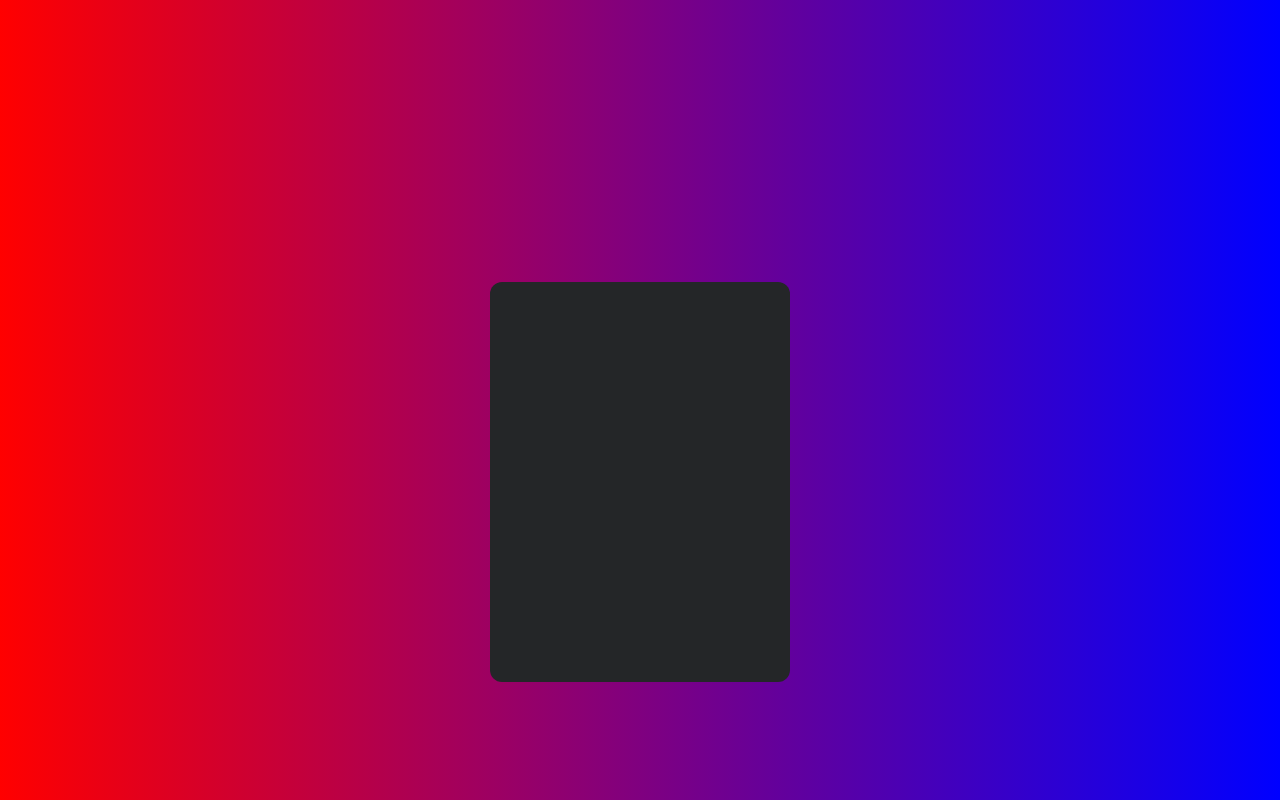
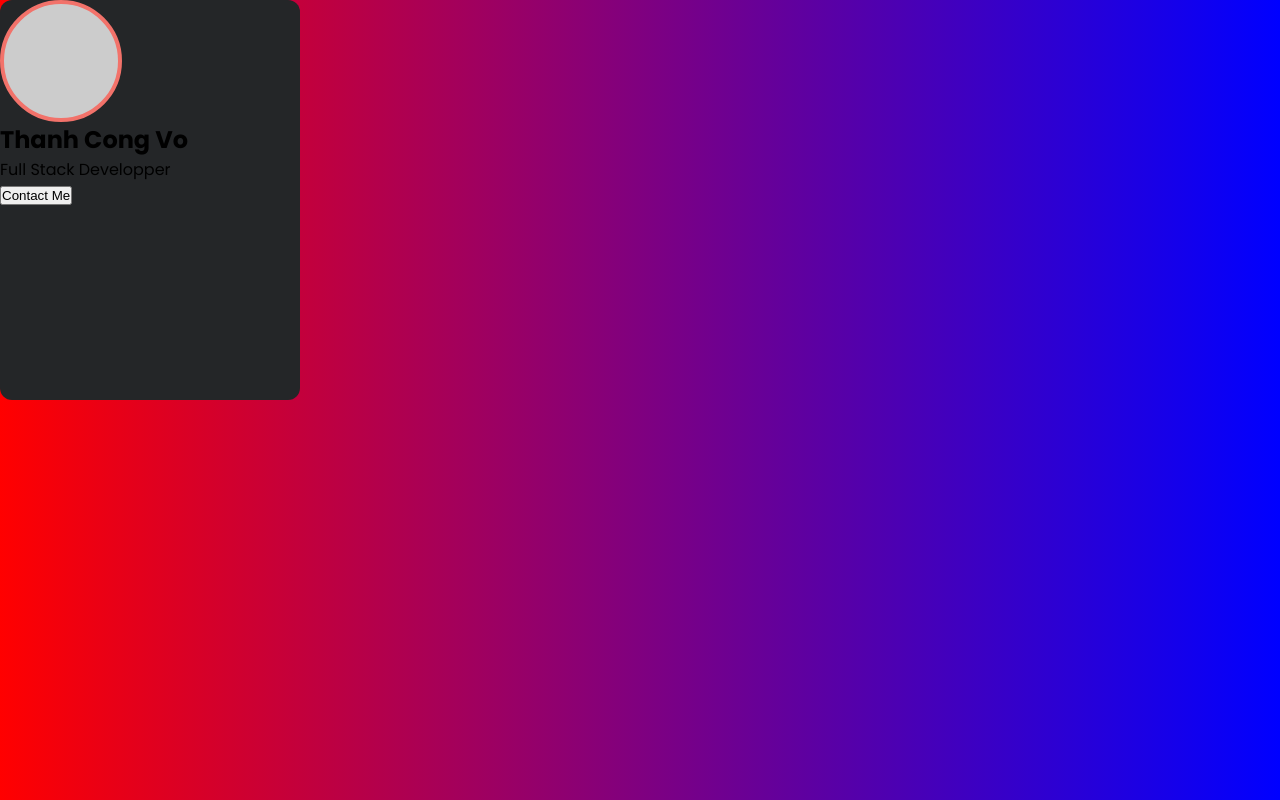
Before and after one commit to thanhvo-uparis/profile-card, a plain HTML site: page index.html in a window 1280 px wide. Shown: the top 800 px of the page. Drawn offline with Linux system fonts and the light colour scheme.

Commit message:
first commit

```diff
--- a/index.html
+++ b/index.html
@@ -12,11 +12,10 @@
         <div class="card_img">
             <span class="card-img-circle"></span>
         </div>
-        <div class="card_name"></div>
-        <div class="card_domain"></div>
-        <div class="card_media"></div>
-        <div class="card_btn"></div>
-
+        <h2>Thanh Cong Vo</h2>
+        <p>Full Stack Developper</p>
+        <div class="card_social"></div>
+        <button>Contact Me</button>
     </div>
 
 </body>
--- a/style.css
+++ b/style.css
@@ -1,4 +1,8 @@
 @import url('https://fonts.googleapis.com/css2?family=Poppins:ital,wght@0,100;0,200;0,300;0,400;0,500;0,600;0,700;1,100;1,200;1,400&display=swap');
+
+:root {
+    --primary-color: #f2726a;
+}
 
 * {
     padding: 0;
@@ -20,20 +24,16 @@ body {
     width: 300px;
     height: 400px;
     background-color: #242628;
-    margin: 282px auto;
     border-radius: 12px;
+    /* margin: 282px auto; */
 }
 
 .card_img {
-    height: 122px;
-}
-
-.card_img span {
     width: 122px;
     height: 122px;
+    border: 4px solid var(--primary-color) ;
     border-radius: 50%;
     background-color: #ccc;
-
 }
 
 .card_name {
```
